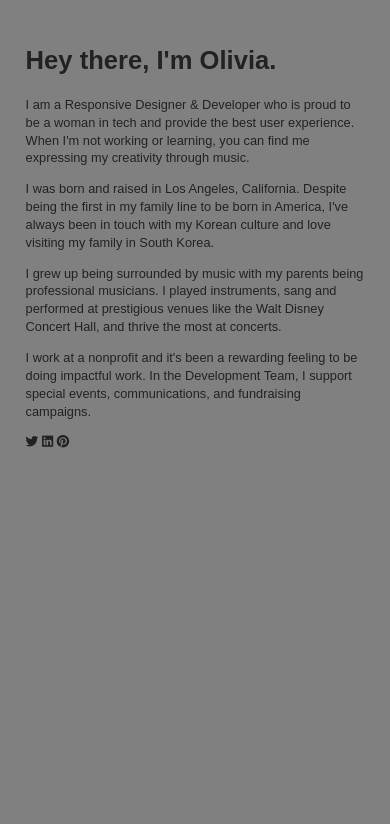
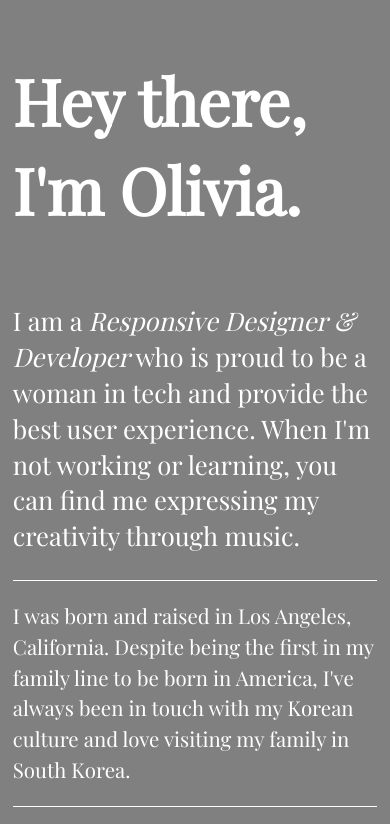
Before and after one commit to olee-dev/divs-flexbox, a plain HTML site: page index.html in a window 390 px wide. Shown: the top 824 px of the page. Drawn offline with nearby package versions, Linux system fonts and the light colour scheme; a web font is replaced by a local one.

Commit message:
Styled flex-containers and made site responsive

```diff
--- a/css/main.css
+++ b/css/main.css
@@ -97,40 +97,68 @@ textarea {
 
 
 html {
-  background-color: #fff;
+  background-color: grey;
   height: 100%;
+  width: 100%;
 }
 
 body {
-  font-family: 'Source Sans Pro', sans-serif;
-  padding: 2em;
+  font-family: 'Playfair Display', serif;
+  padding: 0 2em;
   font-size:.8em;
-  height: 100%;
   background: grey;
+  display: flex;
+  justify-content: center;
 }
 
-.wrapper {
-  /*add display:flex and set justify-content to space-between*/
-  display: flex;
-  justify-content: space-between;
-  flex-flow: row wrap;
-  align-items: center;
+.flex-container {
+    color: #fff;
+    display: flex;
+    justify-content: space-between;
+    flex-flow: row wrap;
+    max-width: 1200px;
 }
 
-.div-1, .div-2, .div-3 {
-  /*give the divs a width of 30%, add display:flex, set justify-content and align-items to center*/
-  display: flex;
-  width: 30%;
-  justify-content: center;
-  align-items: center;
-  color: #fff;
-  line-height: 1.5em;
-  font-size: 1.6em;
-  background-color: grey;
-  height: 300px;
+p span {
+    font-family: 'Playfair Display', serif;
+    font-style: italic;
 }
 
+header,
+footer {
+  width: 100%;
+  display: flex;
+  justify-content: flex-start;
+}
 
+header h1 {
+  font-size: 5em;
+}
+
+main {
+    font-size: 2em;
+    width: 100%;
+    display: flex;
+    justify-content: center;
+    border-bottom: 1px solid #fff;
+}
+
+.flex-items {
+    line-height: 1.5em;
+    font-size: 1.6em;
+    display: flex;
+    justify-content: center;
+    align-items: center;
+    border-bottom: 1px solid #fff;
+}
+
+footer {
+    border-top: 1px solid #fff;
+}
+
+footer i {
+    padding: 30px 20px 0 0;
+}
 
 /* ==========================================================================
    Helper classes
@@ -212,15 +240,23 @@ body {
    Modify as content requires.
    ========================================================================== */
 
+@media all and (max-width: 768px) {
+    body {
+      padding: 1em;
+    }
+}
+
 @media all and (min-width: 1200px) {
-    .div-1, .div-2, .div-3 {
+    .flex-items {
       flex-basis: 30%;
+      border-bottom: none;
     }
 
-    .div-1, .div-2 {
-      border-right: 1px solid white;
-      padding-right: 30px;
-    }
+    #div-2 p {
+        border-left: 1px solid #fff;
+        border-right: 1px solid #fff;
+        padding: 0 40px;
+      }
 }
 
 @media print,
```
